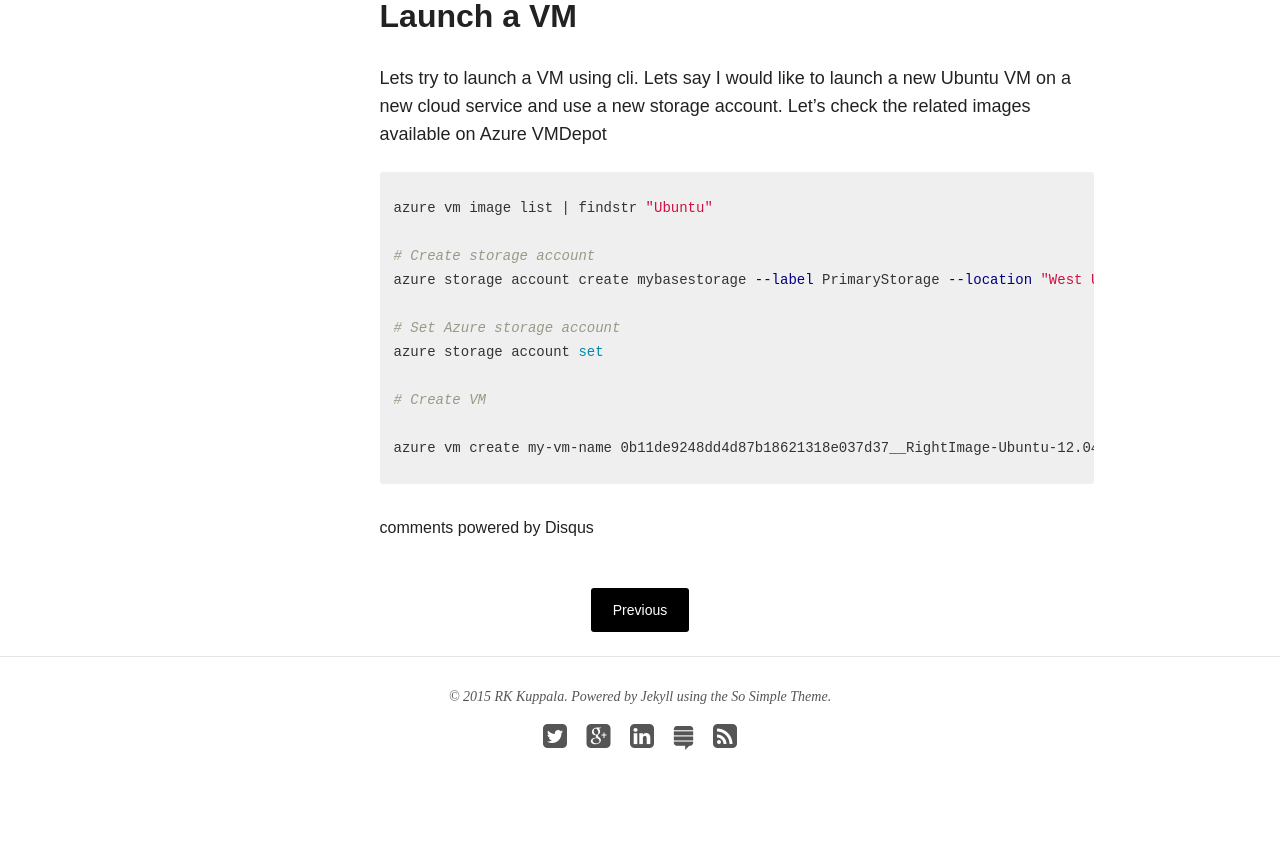
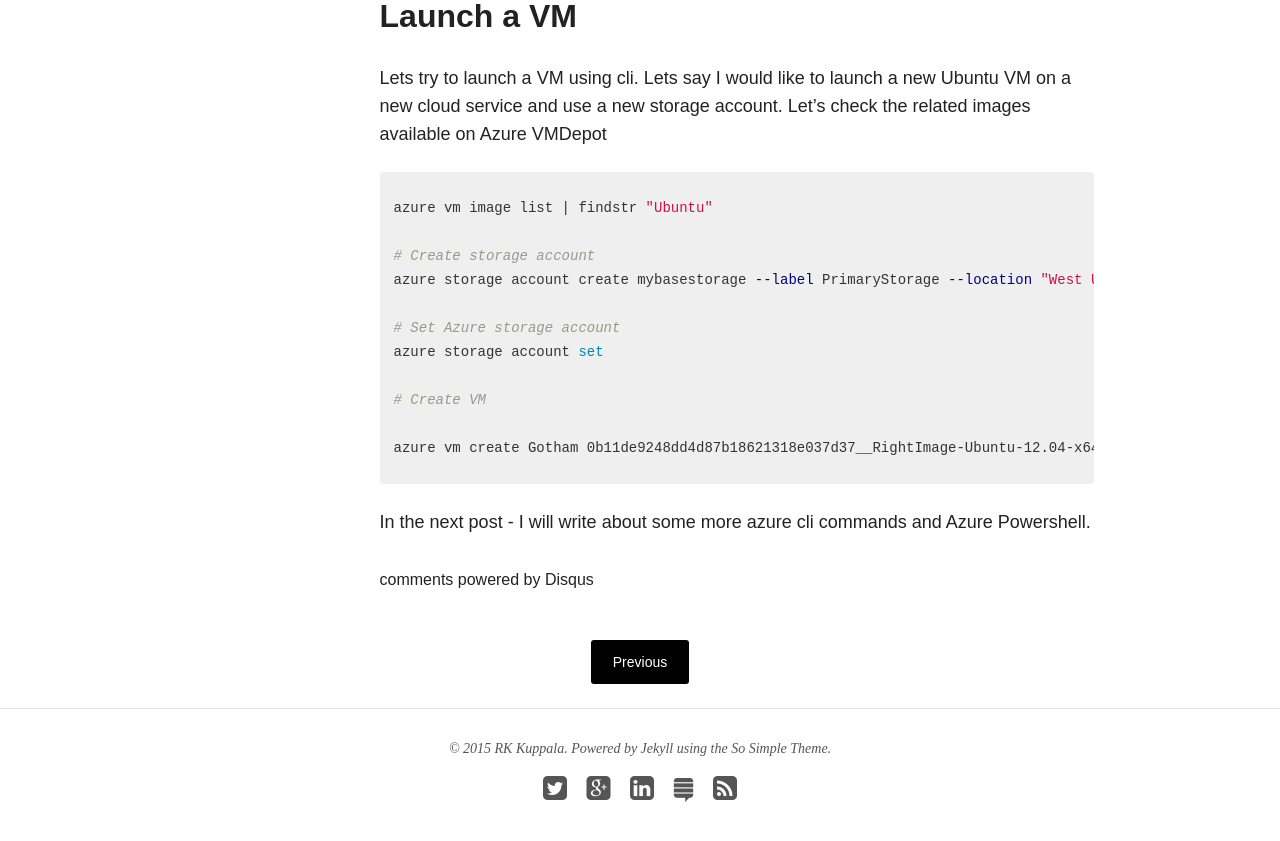
Before and after one commit to cynnefo/copypastewisdom.github.io, a Jekyll site: the page built from _posts/azure/2015-01-25-azure-powershell-cli-tools.md, in a window 1280 px wide and 900 px high, scrolled down 3947 px. Shown: the top 841 px of the window. Built offline with Jekyll 4.4.1, drawn with Linux system fonts in a browser that asks for light colours; nearby versions of some CDN libraries; comment, search, counter and statistics services are not loaded.

Commit message:
Fix typos

```diff
--- a/_posts/azure/2015-01-25-azure-powershell-cli-tools.md
+++ b/_posts/azure/2015-01-25-azure-powershell-cli-tools.md
@@ -114,6 +114,9 @@
 
 # Create VM
 
-azure vm create my-vm-name 0b11de9248dd4d87b18621318e037d37__RightImage-Ubuntu-12.04-x64-v13.4 --vm-name Gotham --vm-size extrasmall --location "Western US" --userName joker -password WhySoSiriousS! --blob-url https://azureclitest.blob.core.windows.net/vhds
+azure vm create Gotham 0b11de9248dd4d87b18621318e037d37__RightImage-Ubuntu-12.04-x64-v13.4  --vm-size extrasmall --location "Western US" --userName joker -password WhySoSiriousS! --blob-url https://azureclitest.blob.core.windows.net/vhds
 
 {% endhighlight %}
+
+
+In the next post - I will write about some more azure cli commands and Azure Powershell.
```
